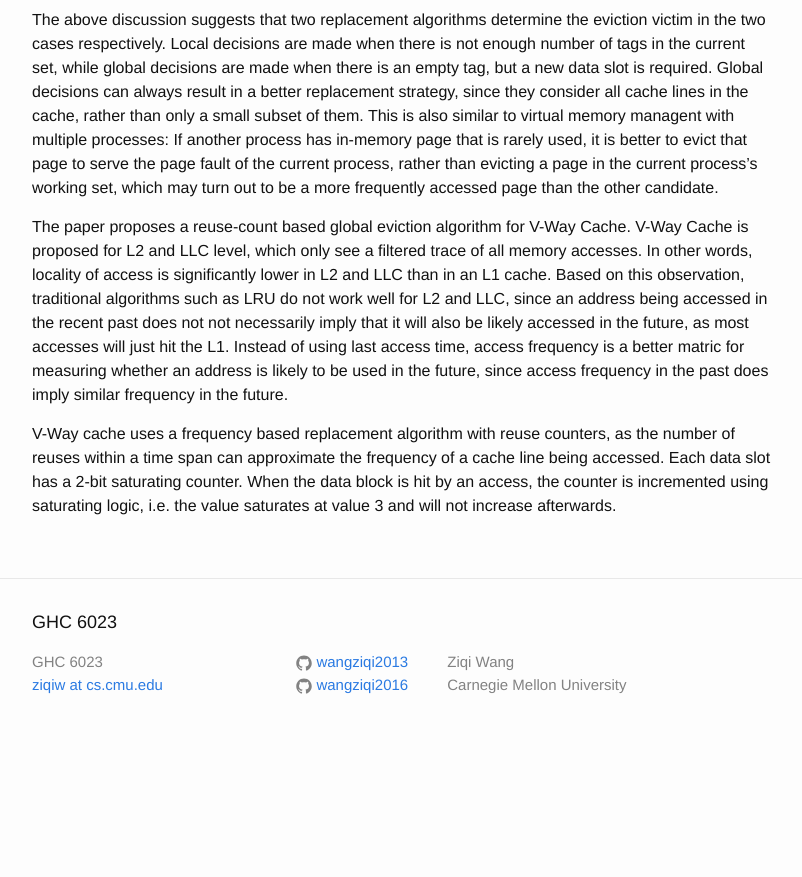
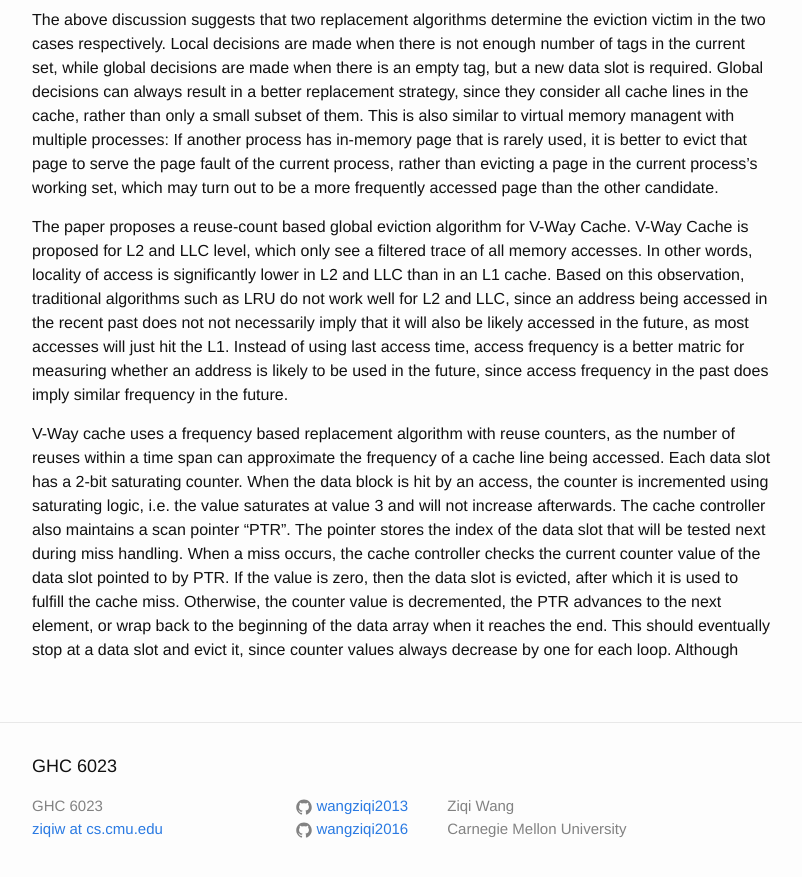
Before and after one commit to wangziqi2013/wangziqi2013.github.io, a Jekyll site: the page built from _posts/2020-05-27-vway-cache.markdown, in a window 1280 px wide and 900 px high, scrolled down 2326 px. Shown: the top 877 px of the window, without its empty margins (238-1040 px from the left). Built offline with Jekyll 4.4.1, drawn with Linux system fonts in a browser that asks for light colours; before the commit the page ends 3082 px from its top, so only the background shows below that.

Commit message:
Adding replacement algo

```diff
--- a/_posts/2020-05-27-vway-cache.markdown
+++ b/_posts/2020-05-27-vway-cache.markdown
@@ -105,3 +105,10 @@ V-Way cache uses a frequency based replacement algorithm with reuse counters, as
 span can approximate the frequency of a cache line being accessed. Each data slot has a 2-bit saturating counter.
 When the data block is hit by an access, the counter is incremented using saturating logic, i.e. the value saturates
 at value 3 and will not increase afterwards.
+The cache controller also maintains a scan pointer "PTR". The pointer stores the index of the data slot that will be
+tested next during miss handling. When a miss occurs, the cache controller checks the current counter value of the
+data slot pointed to by PTR. If the value is zero, then the data slot is evicted, after which it is used to fulfill
+the cache miss. Otherwise, the counter value is decremented, the PTR advances to the next element, or wrap back
+to the beginning of the data array when it reaches the end. This should eventually stop at a data slot and evict it,
+since counter values always decrease by one for each loop.
+Although
```
